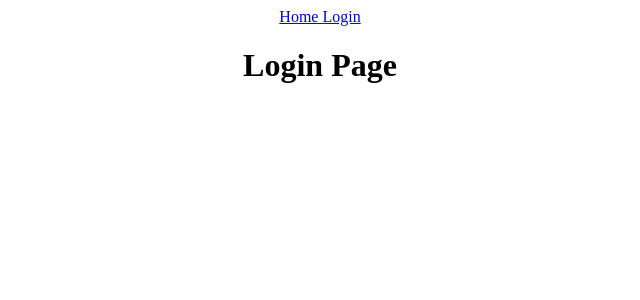
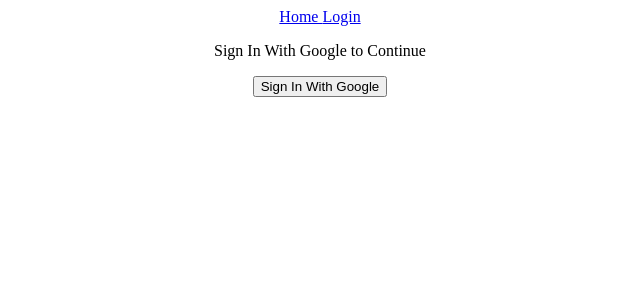
Before and after one commit to saidberk27/react-social-media, a React (Create React App) app: page /login in a window 1280 px wide. Shown: the top 300 px of the page, without its empty margins (320-960 px from the left). Built offline with nearby package versions, Linux system fonts and the light colour scheme.

Commit message:
Firebase added and Login with Google implemented.

```diff
--- a/package.json
+++ b/package.json
@@ -10,6 +10,7 @@
     "@types/node": "^16.18.46",
     "@types/react": "^18.2.21",
     "@types/react-dom": "^18.2.7",
+    "firebase": "^10.3.1",
     "react": "^18.2.0",
     "react-dom": "^18.2.0",
     "react-router-dom": "^6.15.0",
--- /dev/null
+++ b/src/config/firebase.ts
@@ -0,0 +1,21 @@
+// Import the functions you need from the SDKs you need
+import { initializeApp } from "firebase/app";
+import { getAuth, GoogleAuthProvider } from 'firebase/auth';
+// TODO: Add SDKs for Firebase products that you want to use
+// https://firebase.google.com/docs/web/setup#available-libraries
+
+// Your web app's Firebase configuration
+const firebaseConfig = {
+  apiKey: "AIzaSyAmxtCMAgk49U75XCiIhrAeL3yBASi5GaE",
+  authDomain: "react-social-media-5f6e8.firebaseapp.com",
+  projectId: "react-social-media-5f6e8",
+  storageBucket: "react-social-media-5f6e8.appspot.com",
+  messagingSenderId: "150189263479",
+  appId: "1:150189263479:web:7e593d7b1a797425e0d472"
+};
+
+// Initialize Firebase
+const app = initializeApp(firebaseConfig);
+
+export const auth = getAuth(app);
+export const provider = new GoogleAuthProvider();
--- a/src/pages/login.tsx
+++ b/src/pages/login.tsx
@@ -1,7 +1,18 @@
+import { auth, provider } from '../config/firebase';
+import { signInWithPopup } from 'firebase/auth';
+import { useNavigate } from 'react-router-dom';
 export const Login = () => {
+    const navigate = useNavigate();
+    const signInWithGoogle = async () => {
+        const result = await signInWithPopup(auth, provider);
+        console.log(result);
+        navigate("/");
+    };
+
     return(
         <div>
-            <h1>Login Page</h1>
+            <p>Sign In With Google to Continue</p>
+            <button onClick={signInWithGoogle}> Sign In With Google </button>
         </div>
     )
 }
```
Also changed, not shown: 1 other file (tests, documents, lock files or other folders).
